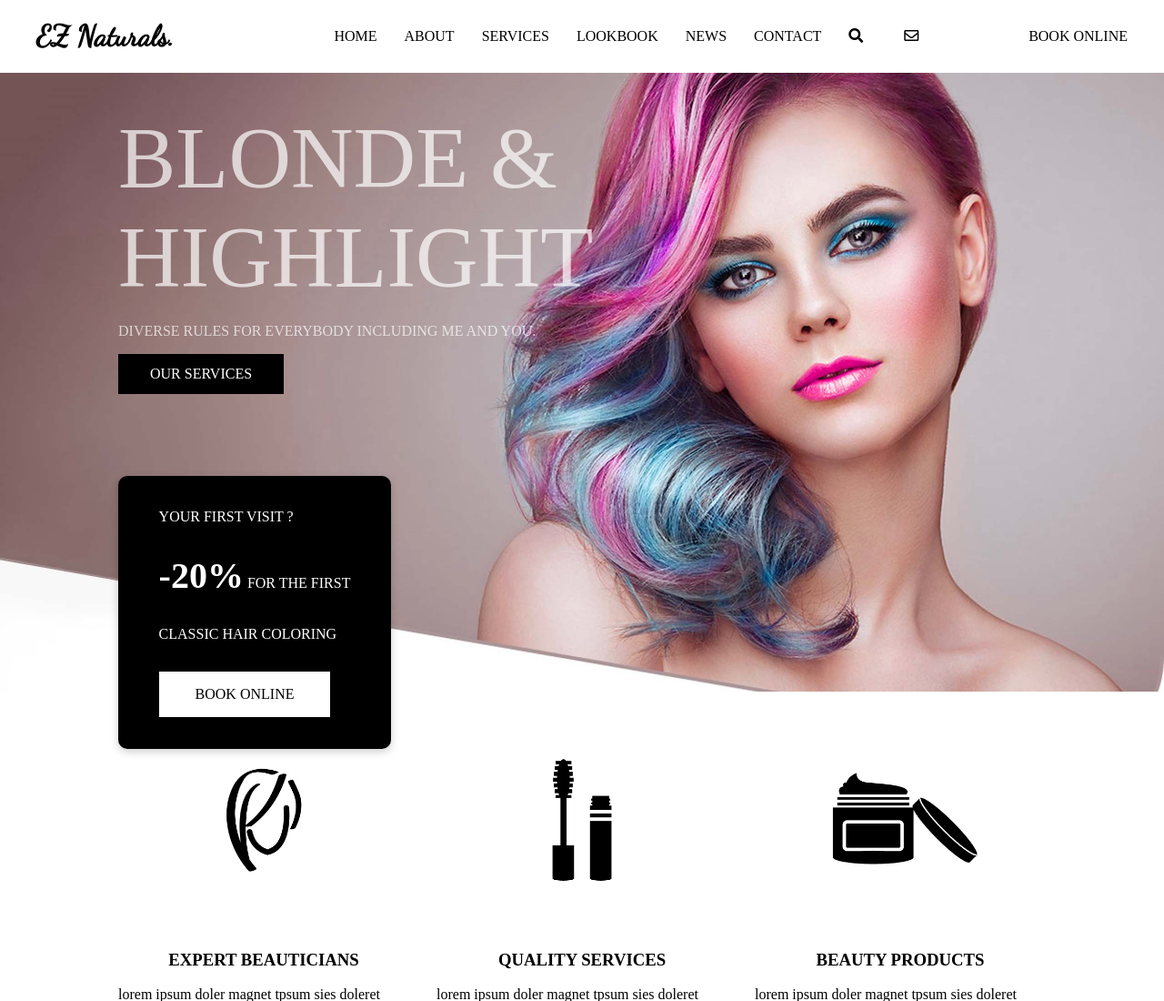
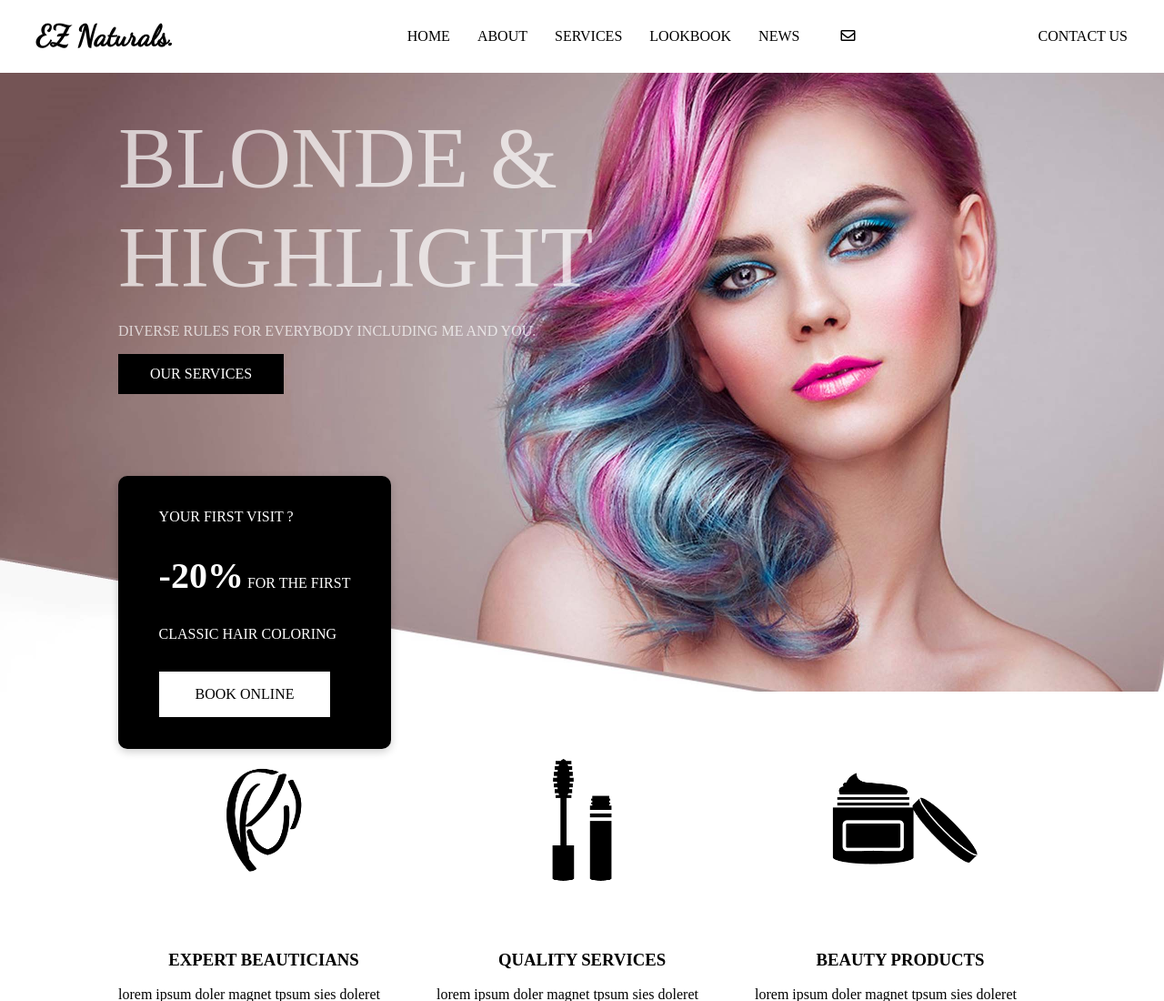
Before and after one commit to ezinneanne/salon-site, a plain HTML site: page index.html in a window 1280 px wide. Shown: the top 1100 px of the page at 91% size. Drawn offline with Linux system fonts and the light colour scheme; a web font is replaced by a local one.

Commit message:
first-commit

```diff
--- a/index.html
+++ b/index.html
@@ -1,10 +1,9 @@
 <!DOCTYPE html>
 <html lang="en">
 	<head>
-    	<meta charset="utf-8">
-    	<meta name="description" content="This is where your description goes">
-    	<meta name="keywords" content="one, two, three">
-
+    	<meta charset="UTF-8">
+        <meta name="viewport" content="width=device-width, initial-scale=1.0">
+        <meta http-equiv="X-UA-Compatible" content="ie=edge">
 		<title>EZ Naturals Salon</title>
 
 		<!-- external CSS link -->
@@ -25,12 +24,10 @@
 						<li><a href='#'>SERVICES</a></li>
 						<li><a href='#'>LOOKBOOK</a></li>
 						<li><a href='#'>NEWS</a></li>
-						<li><a href='#'>CONTACT</a></li>
-						<li><a href='#'><i class="fas fa-search"></i></a></li>
 						<li><a href='#'></a><i class="far fa-envelope"></i></li>
 			        </ul>
 		        </nav>
-				<div>BOOK ONLINE</div>
+				<div>CONTACT US</div>
 			</div>
 		</div>
 		<!--end of nav-->
```
